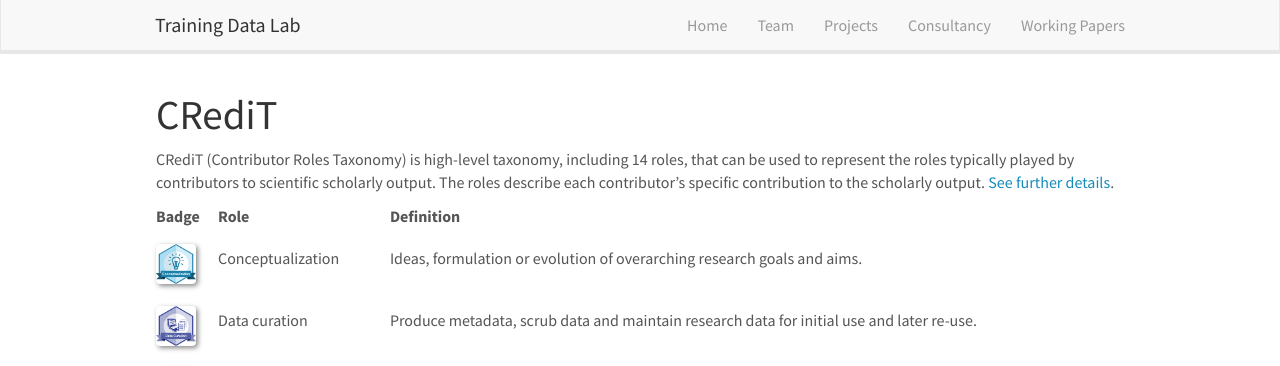
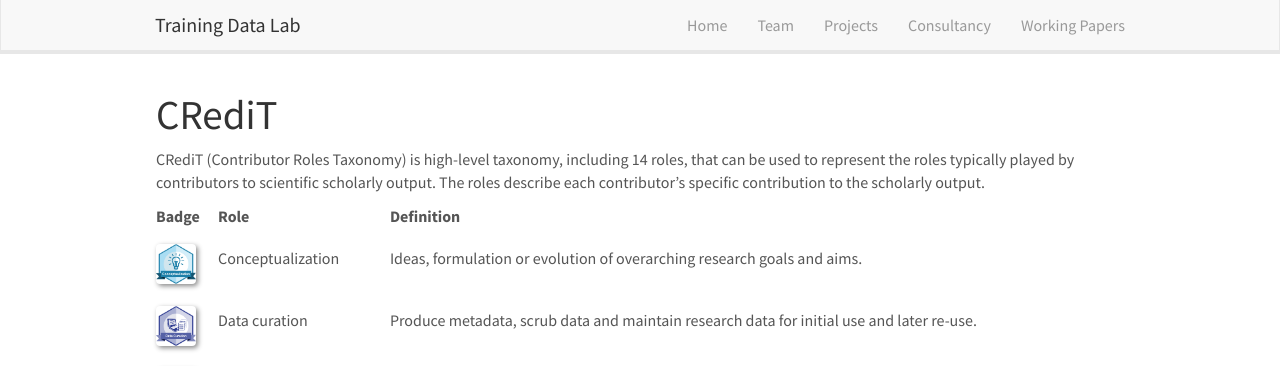
Before and after one commit to training-datalab/old-training-datalab.com, a Jekyll site: the page built from _pages/credit.md, in a window 1280 px wide and 1246 px high. Shown: the top 366 px of the window. Built offline with Jekyll 4.4.1, drawn with Linux system fonts in a browser that asks for light colours; nearby versions of some CDN libraries.

Commit message:
Update credit.md

```diff
--- a/_pages/credit.md
+++ b/_pages/credit.md
@@ -8,7 +8,7 @@
 
 # CRediT
 
-CRediT (Contributor Roles Taxonomy) is high-level taxonomy, including 14 roles, that can be used to represent the roles typically played by contributors to scientific scholarly output. The roles describe each contributor’s specific contribution to the scholarly output. <a href="https://casrai.org/credit/" target="_blank">See further details</a>.
+CRediT (Contributor Roles Taxonomy) is high-level taxonomy, including 14 roles, that can be used to represent the roles typically played by contributors to scientific scholarly output. The roles describe each contributor’s specific contribution to the scholarly output.
 
 | **Badge** | **Role** | **Definition**
 |---|---|---|
@@ -27,4 +27,4 @@
 | <img src="../images/badges/writing_initial_draft.png" align="center" width="40" /> | Writing – original draft | Preparation, creation and/or presentation of the published work, specifically writing the initial draft. |
 | <img src="../images/badges/writing_review.png" align="center" width="40" /> | Writing – review and editing | Critical review, commentary or revision – including pre- or post-publication stages. |
 
-<small>Source: Compiled using badges from [Center for Open Science](https://github.com/CenterForOpenScience/open_research_badges) and core definitions from CASRAI. See also [https://bgonzalezbustamante.com/credit](https://bgonzalezbustamante.com/credit/). </small><br />
+<small>Source: Compiled using badges from <a href="https://github.com/CenterForOpenScience/open_research_badges" target="_blank">Center for Open Science</a> and core definitions from CASRAI. See also <a href="https://bgonzalezbustamante.com/credit/" target="_blank">https://bgonzalezbustamante.com/credit</a>. </small><br />
```
